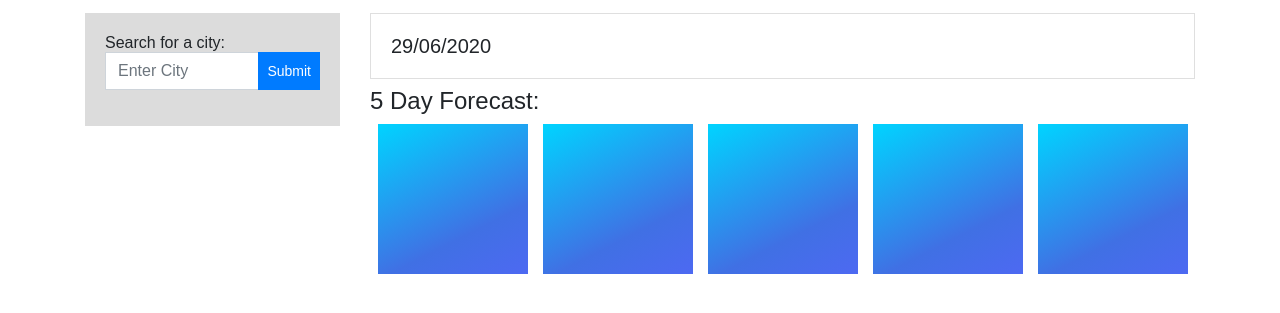
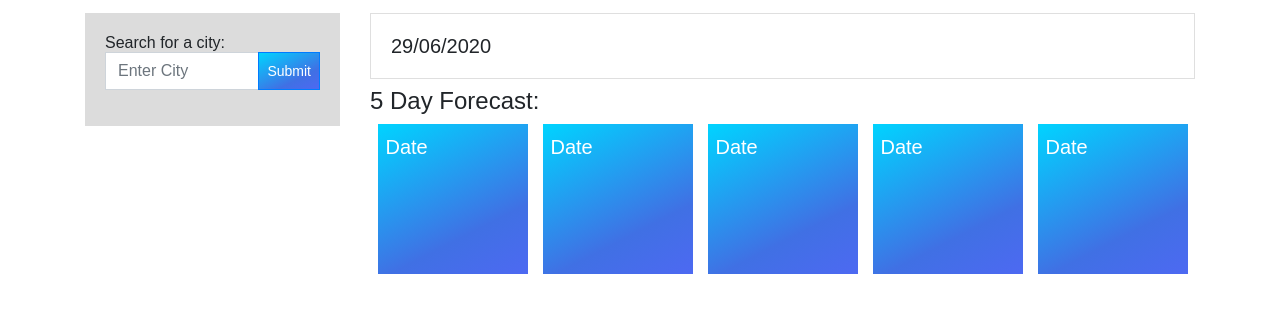
Before and after one commit to GNoisy/06-weather-dashboard, a plain HTML site: page index.html in a window 1280 px wide. Shown: the part 99-412 px from the top of the page. Drawn offline with nearby package versions, Linux system fonts and the light colour scheme; no server answers.

Commit message:
added content to 5 day forecast divs and styled those divs in css

```diff
--- a/assets/script.js
+++ b/assets/script.js
@@ -18,8 +18,6 @@ $(document).ready(function () {
     var queryURL = "https://api.openweathermap.org/data/2.5/forecast?q=" + cityInput + "&units=imperial&appid=" + APIKey;
 
 
-    //uv index api key
-    var uvIndexAPIKey = "68a5bd8b2cb505f15ab45ed0f4e63629";
 
     $.ajax({
         url: queryURL,
@@ -34,13 +32,37 @@ $(document).ready(function () {
         var iconImage = "<img src='https://openweathermap.org/img/wn/" + iconcode + ".png'>"
         // <img src='https://openweathermap.org/img/wn/" + iconcode + ".png'>"
 
+        //main section of html page
         $("#main-data").append("<h1>" + response.city.name + iconImage + "</h1>");
         // $("#main-data").append("<p>Current Conditions: " + iconImage + "</p>");
         $("#main-data").append("<div> <p><strong>Current Condition</strong>: " + response.list[0].weather[0].description + "</p> </div>");
         $("#main-data").append("<div> <p><strong>Temperature</strong>: " + response.list[0].main.temp + " &deg;F</p> </div>");
         $("#main-data").append("<div> <p><strong>Humdity</strong>: " + response.list[0].main.humidity + "%</p> </div>");
-        $("#main-data").append("<div> <p><strong>Wind Speed</strong>: " + response.list[0].wind.speed + "</p> </div>")
-        $("#main-data").append("<div> <p><strong>UV Index</strong>: " + "</p></div>")
+        $("#main-data").append("<div> <p><strong>Wind Speed</strong>: " + response.list[0].wind.speed + "</p> </div>");
+        $("#main-data").append("<div> <p><strong>UV Index</strong>: " + "</p></div>");
+
+
+        //five day forecast divs
+        //div 1
+        $("#fcast1").append("<p>Temp: " + response.list[1].main.temp + " &deg;F</p>");
+        $("#fcast1").append("<p>Humdity: " + response.list[1].main.humidity + "%</p>");
+
+        //div2
+        $("#fcast2").append("<p>Temp: " + response.list[2].main.temp + " &deg;F</p>");
+        $("#fcast2").append("<p>Humdity: " + response.list[2].main.humidity + "%</p>");
+
+        //div3
+        $("#fcast3").append("<p>Temp: " + response.list[3].main.temp + " &deg;F</p>");
+        $("#fcast3").append("<p>Humdity: " + response.list[3].main.humidity + "%</p>");
+
+        //div4
+        $("#fcast4").append("<p>Temp: " + response.list[4].main.temp + " &deg;F</p>");
+        $("#fcast4").append("<p>Humdity: " + response.list[4].main.humidity + "%</p>");
+
+        //div4
+        $("#fcast5").append("<p>Temp: " + response.list[5].main.temp + " &deg;F</p>");
+        $("#fcast5").append("<p>Humdity: " + response.list[5].main.humidity + "%</p>");
+
 
 
     });
--- a/assets/style.css
+++ b/assets/style.css
@@ -62,6 +62,11 @@ table {
     background: linear-gradient(333deg, rgba(77,105,242,1) 0%, rgba(64,112,228,1) 31%, rgba(0,212,255,1) 100%);;
     margin: auto;
     margin-bottom: 20px;
-
+    padding: 8px;
+    color: white;
+}
+#add-city {
+    background: rgb(77,105,242);
+    background: linear-gradient(333deg, rgba(77,105,242,1) 0%, rgba(64,112,228,1) 31%, rgba(0,212,255,1) 100%);;
 
 }
--- a/index.html
+++ b/index.html
@@ -74,20 +74,30 @@
                 <div class=" container five-day-forecast p-0">
 
                     <!--5 day forecast cards-->
-                    <div class="box day1">
-
+                    <div class="box day1" id="fcast1">
+                        <p id="currentDay" class="lead">Date</p>
+                        <br>
+                        <br>
                     </div>
-                    <div class="box day2">
-
+                    <div class="box day2" id="fcast2">
+                        <p id="currentDay" class="lead">Date</p>
+                        <br>
+                        <br>
                     </div>
-                    <div class="box day3">
-
+                    <div class="box day3" id="fcast3">
+                        <p id="currentDay" class="lead">Date</p>
+                        <br>
+                        <br>
                     </div>
-                    <div class="box day4">
-
+                    <div class="box day4" id="fcast4">
+                        <p id="currentDay" class="lead">Date</p>
+                        <br>
+                        <br>
                     </div>
-                    <div class="box day5">
-
+                    <div class="box day5" id="fcast5">
+                        <p id="currentDay" class="lead">Date</p>
+                        <br>
+                        <br>
                     </div>
 
                     <!-- <div class="row mt-3">
```
